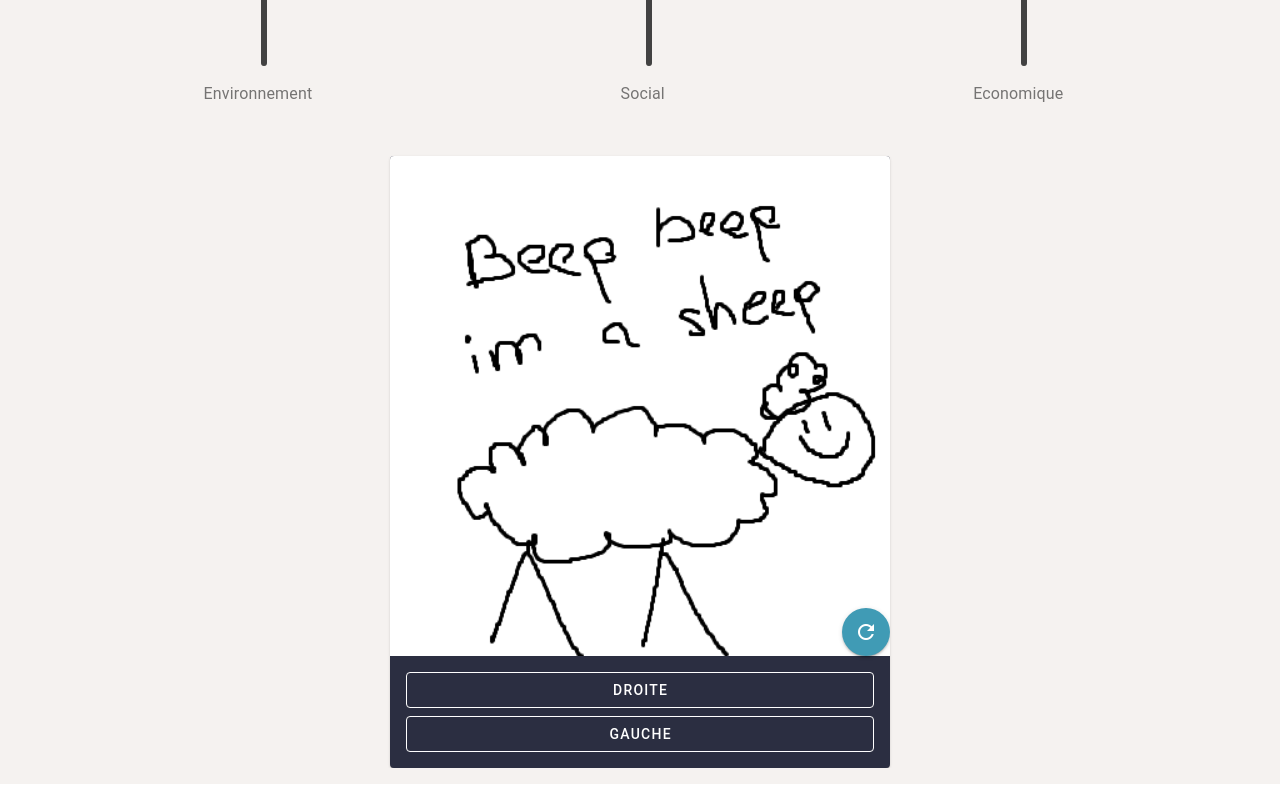
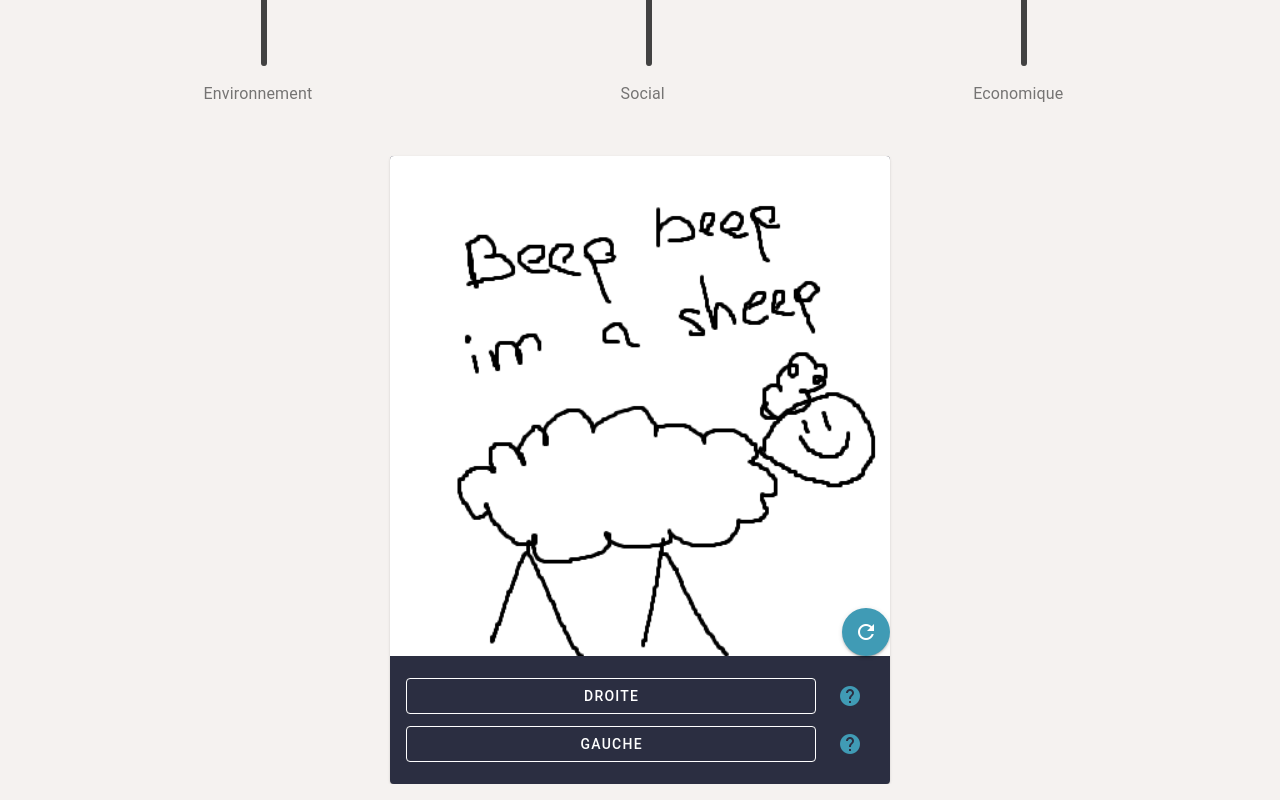
Before and after one commit to ThibaultNG/nuit-info-2023, a Vue app: page /game in a window 1280 px wide. Shown: the part 326-1126 px from the top of the page. Built offline with nearby package versions, Linux system fonts and the light colour scheme.

Commit message:
DEV: ChoiceButton

```diff
--- /dev/null
+++ b/src/modules/game/component/ChoiceButton.vue
@@ -0,0 +1,33 @@
+<template>
+	<div style="display: flex; align-items: center;">
+		<v-btn
+			variant="outlined"
+			:text="choiceText"
+            style="flex-grow: 100; margin-right: 10px;"
+			@click="console.log('Droite')"
+		></v-btn>
+		<v-btn variant="text" color="info" icon="mdi-help-circle" @click="dialog = true" />
+		<v-dialog v-model="dialog" transition="dialog-top-transition" width="auto">
+			<v-card>
+				<v-toolbar color="primary" :title="choiceText"></v-toolbar>
+				<v-card-text>
+					{{ prop.description }}
+				</v-card-text>
+				<v-card-actions class="justify-end">
+					<v-btn color="error" variant="tonal" @click="dialog = false">Close</v-btn>
+				</v-card-actions>
+			</v-card>
+		</v-dialog>
+	</div>
+</template>
+
+<script setup lang="ts">
+import { ref } from "vue";
+
+const dialog = ref<boolean>(false);
+
+const prop = defineProps<{
+	choiceText: string;
+	description: string;
+}>();
+</script>
--- a/src/modules/game/component/card/MainCard.vue
+++ b/src/modules/game/component/card/MainCard.vue
@@ -1,24 +1,14 @@
 <template>
-	<v-card class="bg-dark" style="width: 500px;">
+	<v-card class="bg-dark" style="width: 500px">
 		<FlippingCard />
 		<v-container style="display: flex; flex-direction: column">
-			<v-btn
-				variant="outlined"
-				text="Droite"
-				style="width: 100%"
-				class="mb-2"
-				@click="console.log('Droite')"
-			></v-btn>
-			<v-btn
-				variant="outlined"
-				text="Gauche"
-				style="width: 100%"
-				@click="console.log('Gauche')"
-			></v-btn>
+			<ChoiceButton choice-text="Droite" description="Hello world" />
+			<ChoiceButton choice-text="Gauche" description="Noooo" />
 		</v-container>
 	</v-card>
 </template>
 
 <script setup lang="ts">
+import ChoiceButton from "../ChoiceButton.vue";
 import FlippingCard from "./FlippingCard.vue";
 </script>
```
